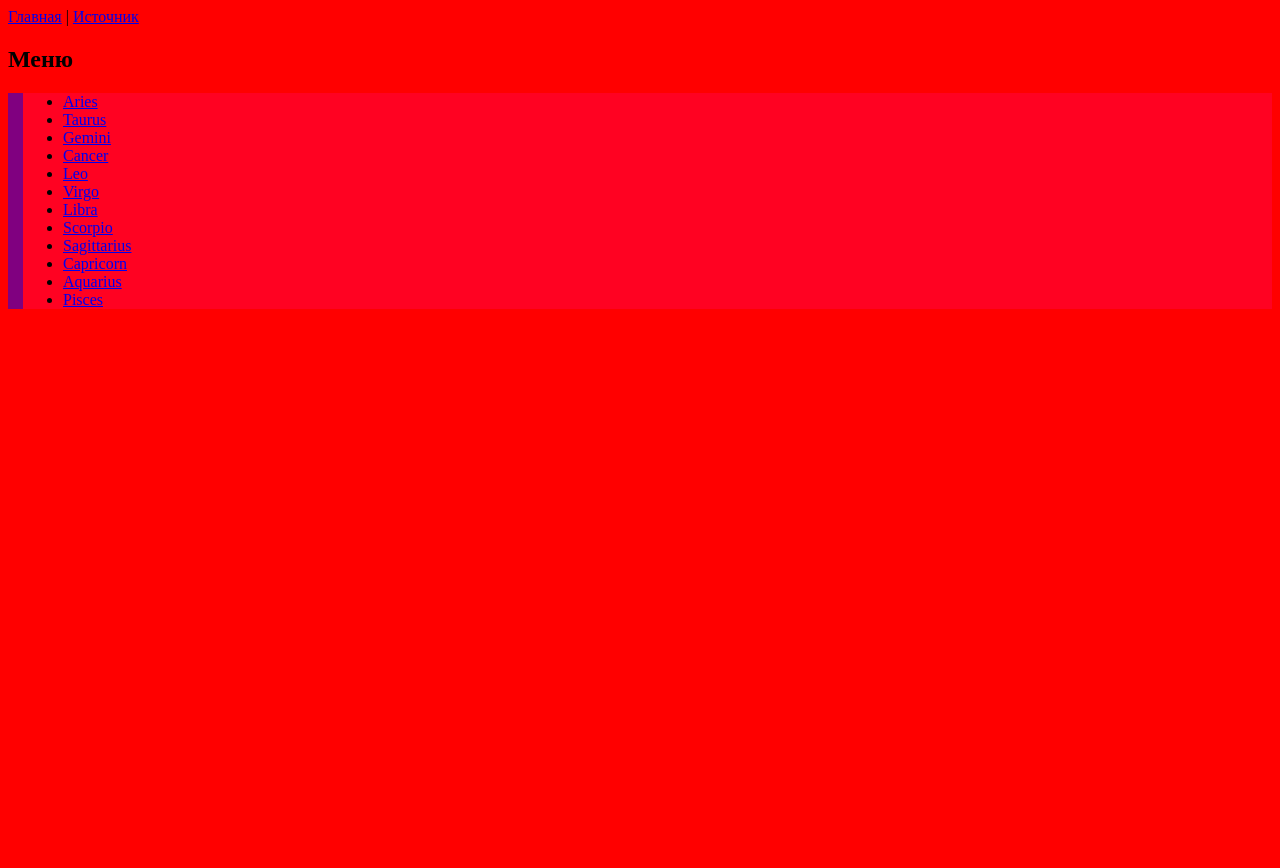
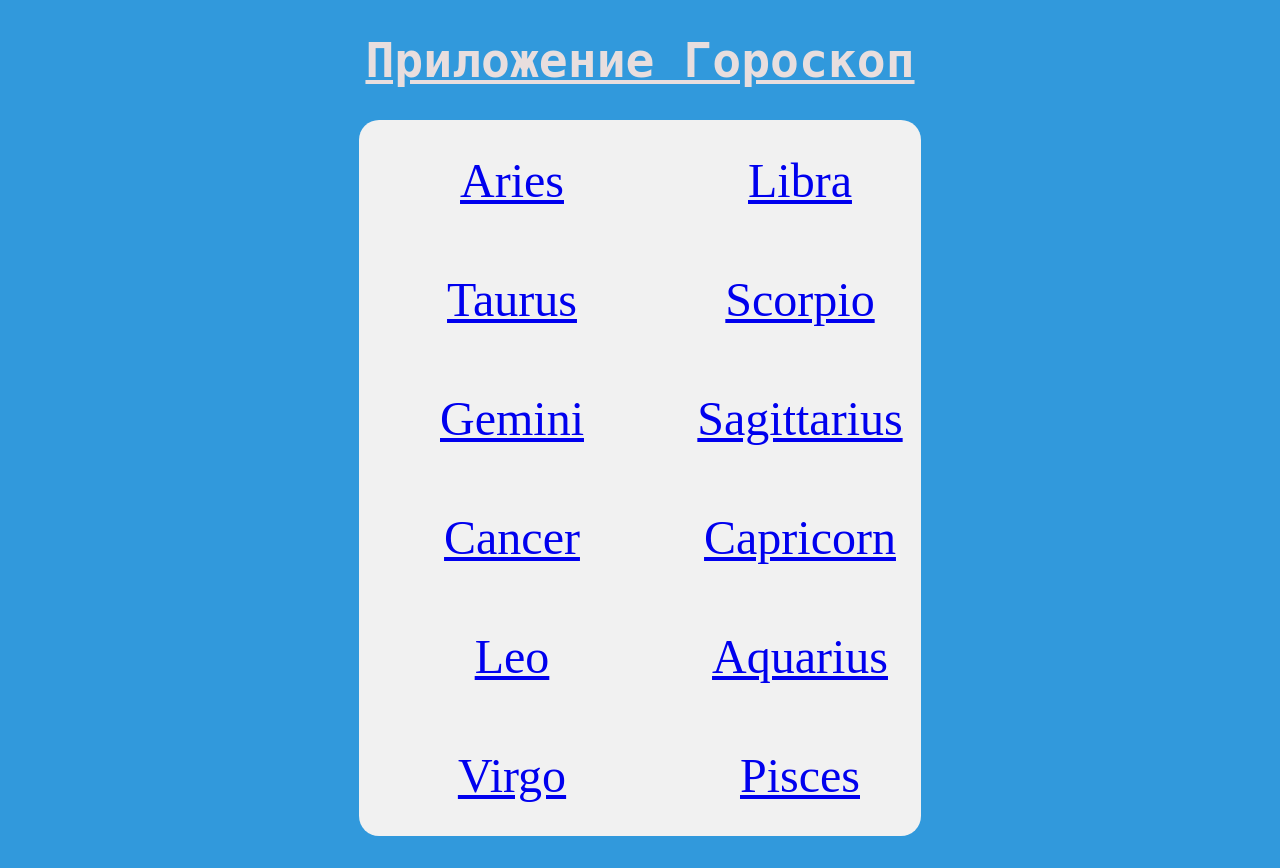
Before and after one commit to YaroslavMestkovsky/My_page, a Django app: page /horoscope/ in a window 1280 px wide. Before the commit the page ends 309 px from the top, so only its background shows below. Run offline with Django 4.2, Linux system fonts and the light colour scheme.

Commit message:
Масштабное улучшение дизайна

```diff
--- a/horoscope/static/horoscope/css/index.css
+++ b/horoscope/static/horoscope/css/index.css
@@ -1,5 +1,32 @@
 
 ul {
-    border-left: 15px solid purple;
-    background-color: #f1f2;
+    -webkit-column-count: 2;
+    -moz-column-count: 2;
+    column-count: 2;
+    list-style-type: none;
+    background-color: #f1f1f1;
+    width: 90%;
+    max-width: 35rem;
+    border-radius: 20px;
+    margin: 2rem auto;
+    padding: 1px;
 }
+
+ul li {
+    text-align: center;
+    width: 100%;
+    font-size: 3rem;
+    padding: 2rem 1rem;
+}
+
+ul a:hover, ul a:active {
+    color: #eca8b5
+}
+
+h1 {
+color: #e8dede;
+text-align: center;
+font-family: "Andale Mono", AndaleMono, monospace;
+font-size:48px;
+text-decoration: underline;
+}
--- a/horoscope/templates/Includes/navbar.html
+++ b/horoscope/templates/Includes/navbar.html
@@ -1,4 +1,7 @@
 <nav>
-    <a href="{% url 'horoscope_index' %}">Главная</a> |
+    <a href="{% url 'horoscope_index' %}">Главная</a>
     <a href="https://www.homeenglish.ru/OtherGoroscop.htm">Источник</a>
+    {% for zodiac in zodiacs %}
+    <a href="{% url 'horoscope_name' sign_zodiac=zodiac%}">{{ zodiac|title }}</a>
+    {% endfor %}
 </nav>
--- a/horoscope/templates/horoscope/index.html
+++ b/horoscope/templates/horoscope/index.html
@@ -8,18 +8,9 @@
 
 {% endblock %}
 
-{% block title%}
-
-    Меню
-
-{% endblock %}
-
 {% block content%}
 
-    {% include 'includes/navbar.html' %}
-
-<h2>Меню</h2>
-
+<h1>Приложение Гороскоп</h1>
 <ul>
     {% for zodiac in zodiacs %}
     <li><a href="{% url 'horoscope_name' sign_zodiac=zodiac %}">{{ zodiac|title }}</a></li>
--- a/horoscope/templates/horoscope/info_zodiac.html
+++ b/horoscope/templates/horoscope/info_zodiac.html
@@ -18,6 +18,8 @@
 
     {% include 'includes/navbar.html' %}
 
+    <h1> {{ description_zodiac|last }} </h1>
+
     {% if description_zodiac is None %}
         <h2>Неверно указан знак зодиака - {{ sign|capfirst }}</h2>
     {% else %}
--- a/horoscope/views.py
+++ b/horoscope/views.py
@@ -5,18 +5,18 @@ from django.template.loader import render_to_string
 
 # Create your views here.
 
-signs = {'aries': ['Овен - первый знак зодиака, планета Марс (с 21 марта по 20 апреля).', 'Март-Апрель'],
-         'taurus': ['Телец - второй знак зодиака, планета Венера (с 21 апреля по 21 мая).', 'Апрель-Май'],
-         'gemini': ['Близнецы - третий знак зодиака, планета Меркурий (с 22 мая по 21 июня).', 'Май-Июнь'],
-         'cancer': ['Рак - четвёртый знак зодиака, Луна (с 22 июня по 22 июля).', 'Июнь-Июль'],
-         'leo': ['Лев - пятый знак зодиака, солнце (с 23 июля по 21 августа).', 'Июль-Август'],
-         'virgo': ['Дева - шестой знак зодиака, планета Меркурий (с 22 августа по 23 сентября).', 'Август-Сентябрь'],
-         'libra': ['Весы - седьмой знак зодиака, планета Венера (с 24 сентября по 23 октября).', 'Сентябрь-Октябрь'],
-         'scorpio': ['Скорпион - восьмой знак зодиака, планета Марс (с 24 октября по 22 ноября).', 'Октябрь-Ноябрь'],
-         'sagittarius': ['Стрелец - девятый знак зодиака, планета Юпитер (с 23 ноября по 22 декабря).', 'Ноябрь-Декабрь'],
-         'capricorn': ['Козерог - десятый знак зодиака, планета Сатурн (с 23 декабря по 20 января).', 'Декабрь-Январь'],
-         'aquarius': ['Водолей - одиннадцатый знак зодиака, планеты Уран и Сатурн (с 21 января по 19 февраля).', 'Январь-Февраль'],
-         'pisces': ['Рыбы - двенадцатый знак зодиака, планеты Юпитер (с 20 февраля по 20 марта).', 'Февраль-Март']}
+signs = {'aries': ['Овен - первый знак зодиака, планета Марс (с 21 марта по 20 апреля).', 'Март-Апрель', 'Овен'],
+         'taurus': ['Телец - второй знак зодиака, планета Венера (с 21 апреля по 21 мая).', 'Апрель-Май', 'Телец'],
+         'gemini': ['Близнецы - третий знак зодиака, планета Меркурий (с 22 мая по 21 июня).', 'Май-Июнь', 'Близнецы'],
+         'cancer': ['Рак - четвёртый знак зодиака, Луна (с 22 июня по 22 июля).', 'Июнь-Июль', 'Рак'],
+         'leo': ['Лев - пятый знак зодиака, солнце (с 23 июля по 21 августа).', 'Июль-Август', 'Лев'],
+         'virgo': ['Дева - шестой знак зодиака, планета Меркурий (с 22 августа по 23 сентября).', 'Август-Сентябрь', 'Дева'],
+         'libra': ['Весы - седьмой знак зодиака, планета Венера (с 24 сентября по 23 октября).', 'Сентябрь-Октябрь', 'Весы'],
+         'scorpio': ['Скорпион - восьмой знак зодиака, планета Марс (с 24 октября по 22 ноября).', 'Октябрь-Ноябрь', 'Скорпион'],
+         'sagittarius': ['Стрелец - девятый знак зодиака, планета Юпитер (с 23 ноября по 22 декабря).', 'Ноябрь-Декабрь', 'Стрелец'],
+         'capricorn': ['Козерог - десятый знак зодиака, планета Сатурн (с 23 декабря по 20 января).', 'Декабрь-Январь', 'Козерог'],
+         'aquarius': ['Водолей - одиннадцатый знак зодиака, планеты Уран и Сатурн (с 21 января по 19 февраля).', 'Январь-Февраль', 'Водолей'],
+         'pisces': ['Рыбы - двенадцатый знак зодиака, планеты Юпитер (с 20 февраля по 20 марта).', 'Февраль-Март', 'Рыбы']}
 
 types = {
     'fire': ['aries', 'leo', 'sagittarius'],
@@ -96,9 +96,11 @@ def get_kiany_info(request):
 
 def get_info_about_zodiac_sign(request, sign_zodiac: str):
     description = signs.get(sign_zodiac)
+    zodiacs = list(signs)
     data = {
         'description_zodiac': description,
         'sign': sign_zodiac,
+        'zodiacs': zodiacs
     }
     return render(request, 'horoscope/info_zodiac.html', context=data)
 
--- a/static/css/base.css
+++ b/static/css/base.css
@@ -1,5 +1,31 @@
 
 
 html{
-    background-color: red
+    background-color: #3199dc;
 }
+
+nav {
+    text-align: center;
+    color: white;
+    font-size: 2rem;
+    height: 100%;
+    width: 200px;
+    position: fixed;
+    z-index: 1;
+    top: 0;
+    left: 0;
+    background-color: #111;
+    overflow-x: hidden;
+    padding-top: 20px;
+}
+
+nav a {
+    color: white;
+    display: block;
+    font-size: 2rem;
+    margin: 20px;
+}
+
+nav a:hover, ul a:active {
+    color: #eca8b5
+}
```
Also changed, not shown: horoscope/static/horoscope/css/info.css (+11 -1 lines).
